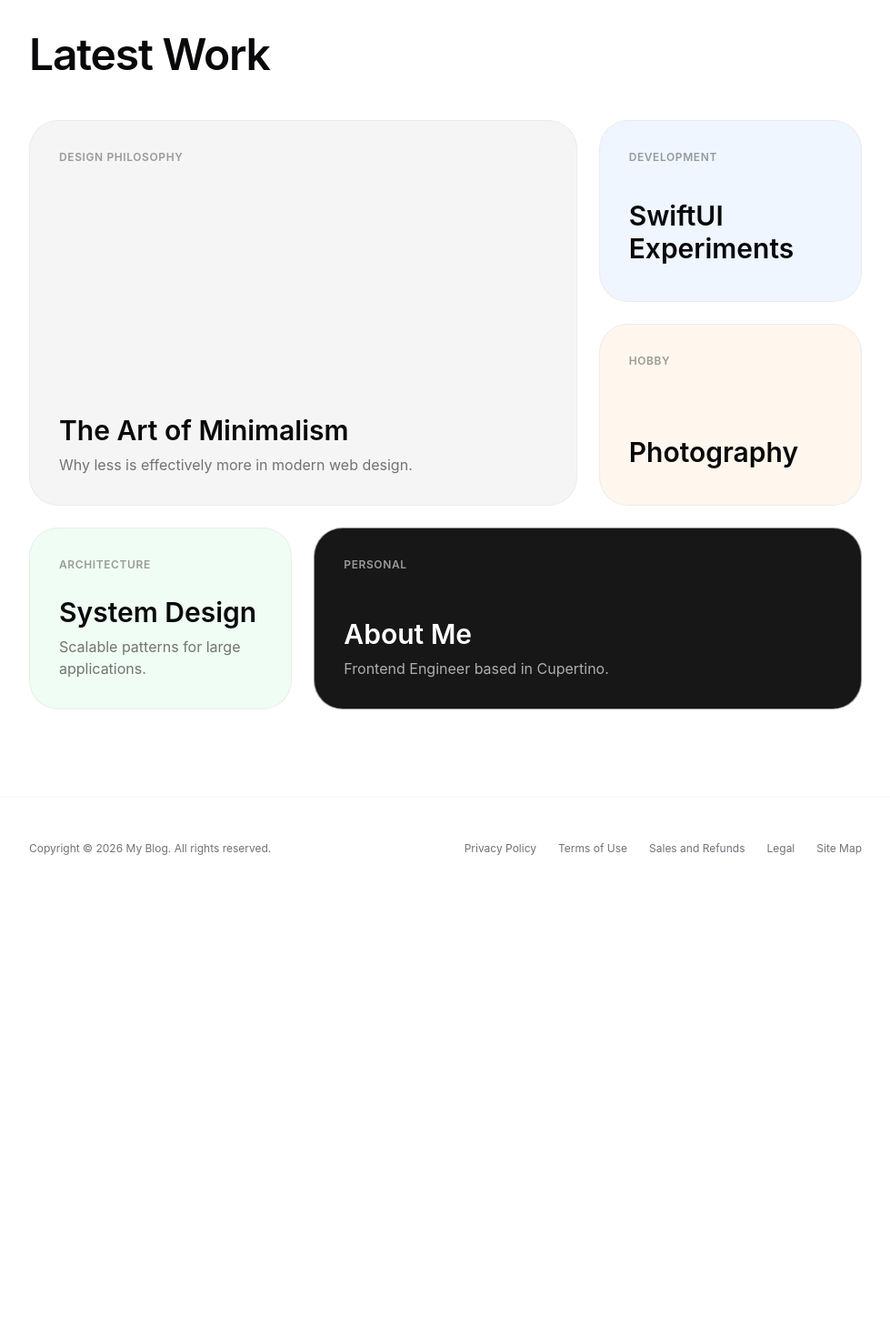
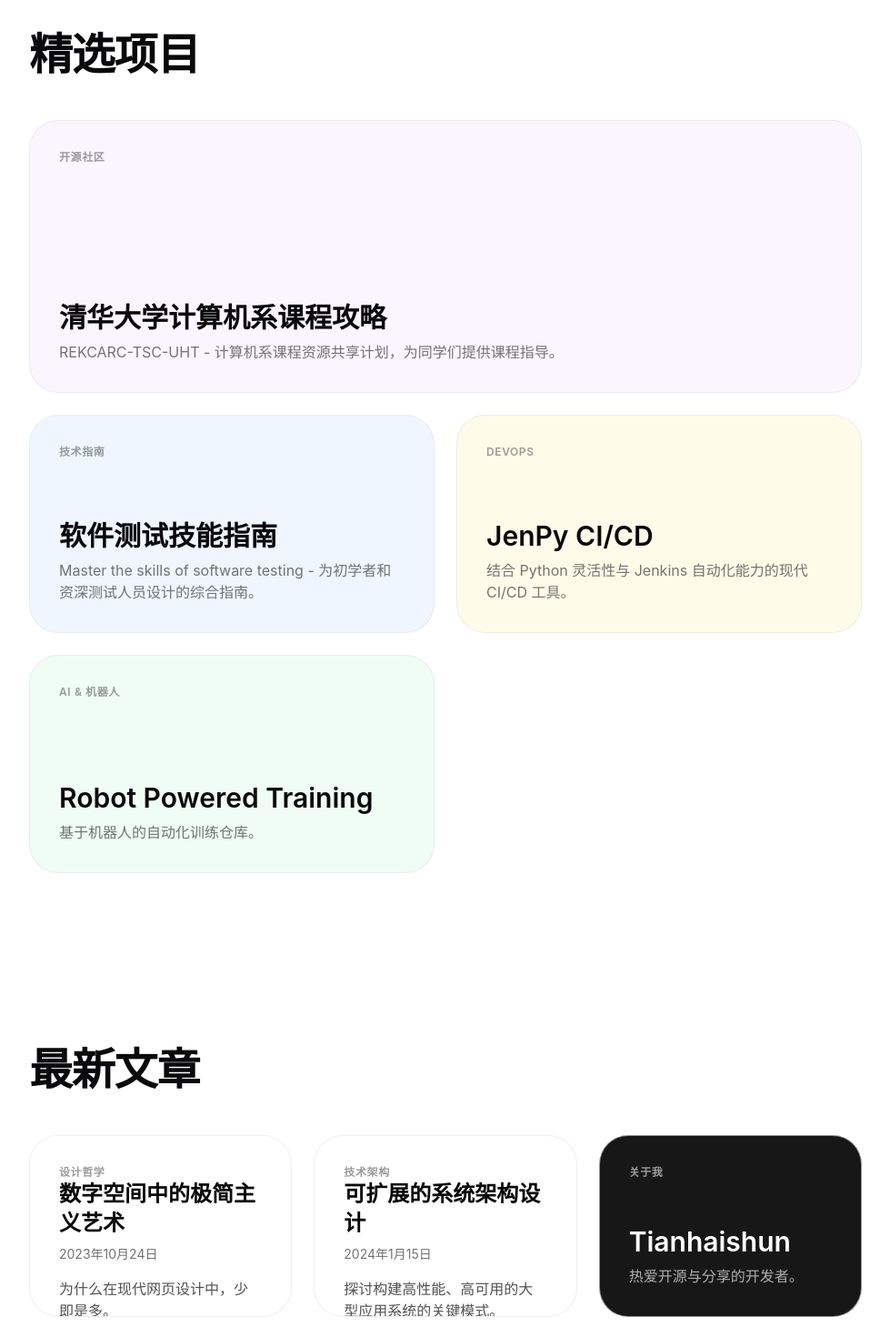
Before and after one commit to tianhaishun/appleStyle, a React (Vite) app: page / in a window 1280 px wide. Shown: the part 780-2250 px from the top of the page at 91% size, without its empty margins (150-1129 px from the left). Before the commit the page ends 1769 px from the top, so only its background shows below. Built offline with nearby package versions, Linux system fonts and the light colour scheme.

Commit message:
feat: localize content and add real projects

```diff
--- a/src/components/layout/Footer.tsx
+++ b/src/components/layout/Footer.tsx
@@ -5,13 +5,12 @@ export function Footer() {
     <footer className="bg-background py-12 border-t border-neutral-100 dark:border-white/10">
       <Container>
         <div className="flex flex-col md:flex-row justify-between items-center text-xs text-muted-foreground space-y-4 md:space-y-0">
-          <p>Copyright © {new Date().getFullYear()} My Blog. All rights reserved.</p>
+          <p>Copyright © {new Date().getFullYear()} Tianhaishun. 保留所有权利。</p>
           <div className="flex space-x-6">
-            <a href="#" className="hover:underline">Privacy Policy</a>
-            <a href="#" className="hover:underline">Terms of Use</a>
-            <a href="#" className="hover:underline">Sales and Refunds</a>
-            <a href="#" className="hover:underline">Legal</a>
-            <a href="#" className="hover:underline">Site Map</a>
+            <a href="#" className="hover:underline">隐私政策</a>
+            <a href="#" className="hover:underline">使用条款</a>
+            <a href="#" className="hover:underline">法律信息</a>
+            <a href="#" className="hover:underline">站点地图</a>
           </div>
         </div>
       </Container>
--- a/src/components/layout/Navbar.tsx
+++ b/src/components/layout/Navbar.tsx
@@ -1,29 +1,15 @@
-import { useState, useEffect } from "react";
+import { useState } from "react";
 import { motion, useScroll, useMotionValueEvent } from "framer-motion";
 import { cn } from "@/lib/utils";
 import { Container } from "@/components/ui/Container";
 import { Menu, X } from "lucide-react";
-import { Button } from "@/components/ui/Button";
-
-const navLinks = [
-  { name: "Store", href: "#" },
-  { name: "Mac", href: "#" },
-  { name: "iPad", href: "#" },
-  { name: "iPhone", href: "#" },
-  { name: "Watch", href: "#" },
-  { name: "Vision", href: "#" },
-  { name: "AirPods", href: "#" },
-  { name: "TV & Home", href: "#" },
-  { name: "Entertainment", href: "#" },
-  { name: "Accessories", href: "#" },
-  { name: "Support", href: "#" },
-];
 
 // For a blog, let's adapt:
 const blogLinks = [
-  { name: "Articles", href: "#articles" },
-  { name: "Projects", href: "#projects" },
-  { name: "About", href: "#about" },
+  { name: "首页", href: "/" },
+  { name: "文章", href: "#articles" }, // In a real app with routing, this might be /articles
+  { name: "项目", href: "#projects" },
+  { name: "关于我", href: "#about" },
 ];
 
 export function Navbar() {
@@ -61,11 +47,11 @@ export function Navbar() {
 
             {/* Logo - Centered on mobile, Left/Center on Desktop */}
             <a href="/" className="text-xl font-semibold tracking-tight md:absolute md:left-6 lg:left-8">
-               Blog
+               tianhaishun
             </a>
 
             {/* Desktop Navigation */}
-            <nav className="hidden md:flex items-center space-x-8 text-xs font-medium text-foreground/80">
+            <nav className="hidden md:flex items-center space-x-8 text-sm font-medium text-foreground/80">
               {blogLinks.map((link) => (
                 <a
                   key={link.name}
--- a/src/components/sections/BentoGrid.tsx
+++ b/src/components/sections/BentoGrid.tsx
@@ -1,92 +1,42 @@
-import { Container, Section } from "@/components/ui/Container";
+import { Section } from "@/components/ui/Container";
 import { FadeIn, FadeInStagger } from "@/components/animations/FadeIn";
 import { cn } from "@/lib/utils";
 import { ArrowUpRight } from "lucide-react";
-
-interface BentoItem {
-  title: string;
-  category: string;
-  description?: string;
-  image?: string; // In real app, this would be an image URL
-  className?: string; // For col-span
-  href?: string;
-  dark?: boolean; // For white text on dark background cards
-}
-
-const items: BentoItem[] = [
-  {
-    title: "The Art of Minimalism",
-    category: "Design Philosophy",
-    description: "Why less is effectively more in modern web design.",
-    className: "md:col-span-2 md:row-span-2 min-h-[400px]",
-    image: "bg-neutral-100 dark:bg-neutral-800", // Placeholder for image
-    href: "/articles/minimalism"
-  },
-  {
-    title: "SwiftUI Experiments",
-    category: "Development",
-    className: "md:col-span-1 md:row-span-1 min-h-[200px]",
-    image: "bg-blue-50 dark:bg-blue-950/30",
-    href: "/projects/swiftui"
-  },
-  {
-    title: "Photography",
-    category: "Hobby",
-    className: "md:col-span-1 md:row-span-1 min-h-[200px]",
-    image: "bg-orange-50 dark:bg-orange-950/30",
-    href: "/hobbies/photo"
-  },
-  {
-    title: "System Design",
-    category: "Architecture",
-    description: "Scalable patterns for large applications.",
-    className: "md:col-span-1 md:row-span-1 min-h-[200px]",
-    image: "bg-green-50 dark:bg-green-950/30",
-    href: "/articles/system-design"
-  },
-  {
-    title: "About Me",
-    category: "Personal",
-    description: "Frontend Engineer based in Cupertino.",
-    className: "md:col-span-2 md:row-span-1 min-h-[200px]",
-    dark: true,
-    image: "bg-neutral-900", // Dark card
-    href: "/about"
-  },
-];
+import { projects } from "@/data/projects";
+import { articles } from "@/data/articles";
+import { Link } from "react-router-dom";
 
 export function BentoGrid() {
   return (
-    <Section>
+    <>
+      <Section id="projects">
         <FadeIn>
-        <h2 className="text-3xl md:text-5xl font-semibold mb-12 tracking-tight">Latest Work</h2>
+          <h2 className="text-3xl md:text-5xl font-semibold mb-12 tracking-tight">精选项目</h2>
         </FadeIn>
 
         <FadeInStagger>
-        <div className="grid grid-cols-1 md:grid-cols-3 gap-6 auto-rows-[minmax(200px,auto)]">
-          {items.map((item, index) => (
-            <FadeIn key={index} className={cn("relative group overflow-hidden rounded-[2rem] border border-neutral-200/60 dark:border-neutral-800 transition-all duration-300 hover:shadow-xl hover:shadow-black/5 hover:scale-[1.01]", item.image, item.className)}>
-              <a href={item.href} className="absolute inset-0 z-10 block" aria-label={`Read more about ${item.title}`}>
-                 <span className="sr-only">Read more</span>
+          <div className="grid grid-cols-1 md:grid-cols-2 gap-6 auto-rows-[minmax(240px,auto)]">
+            {projects.map((project, index) => (
+              <FadeIn key={index} className={cn("relative group overflow-hidden rounded-[2rem] border border-neutral-200/60 dark:border-neutral-800 transition-all duration-300 hover:shadow-xl hover:shadow-black/5 hover:scale-[1.01] bg-neutral-50 dark:bg-neutral-900/50", project.imageClass, project.featured ? "md:col-span-2 md:row-span-1 min-h-[300px]" : "")}>
+                <a href={project.href} target="_blank" rel="noopener noreferrer" className="absolute inset-0 z-10 block" aria-label={`查看项目 ${project.title}`}>
+                   <span className="sr-only">查看项目</span>
                 </a>
 
-              <div className={cn("absolute inset-0 p-8 flex flex-col justify-between h-full", item.dark ? "text-white" : "text-foreground")}>
+                <div className={cn("absolute inset-0 p-8 flex flex-col justify-between h-full", project.dark ? "text-white" : "text-foreground")}>
                   <div className="flex justify-between items-start">
-                   <span className={cn("text-xs font-semibold uppercase tracking-wider opacity-70", item.dark ? "text-neutral-300" : "text-neutral-500")}>
-                      {item.category}
+                     <span className={cn("text-xs font-semibold uppercase tracking-wider opacity-70", project.dark ? "text-neutral-300" : "text-neutral-500")}>
+                        {project.category}
                      </span>
-                   <ArrowUpRight className={cn("w-5 h-5 opacity-0 -translate-y-2 translate-x-2 transition-all duration-300 group-hover:opacity-100 group-hover:translate-y-0 group-hover:translate-x-0", item.dark ? "text-white" : "text-foreground")} />
+                     <ArrowUpRight className={cn("w-5 h-5 opacity-0 -translate-y-2 translate-x-2 transition-all duration-300 group-hover:opacity-100 group-hover:translate-y-0 group-hover:translate-x-0", project.dark ? "text-white" : "text-foreground")} />
                   </div>
 
                   <div>
                     <h3 className="text-2xl md:text-3xl font-semibold mb-2 leading-tight">
-                    {item.title}
+                      {project.title}
                     </h3>
-                  {item.description && (
-                    <p className={cn("text-base opacity-80", item.dark ? "text-neutral-300" : "text-neutral-600")}>
-                      {item.description}
+                    <p className={cn("text-base opacity-80", project.dark ? "text-neutral-300" : "text-neutral-600")}>
+                      {project.description}
                     </p>
-                  )}
                   </div>
                 </div>
               </FadeIn>
@@ -94,5 +44,67 @@ export function BentoGrid() {
           </div>
         </FadeInStagger>
       </Section>
+
+      <Section id="articles" className="pt-0">
+        <FadeIn>
+          <h2 className="text-3xl md:text-5xl font-semibold mb-12 tracking-tight">最新文章</h2>
+        </FadeIn>
+
+        <FadeInStagger>
+          <div className="grid grid-cols-1 md:grid-cols-3 gap-6 auto-rows-[minmax(200px,auto)]">
+             {articles.map((article, index) => (
+               <FadeIn key={index} className="relative group overflow-hidden rounded-[2rem] border border-neutral-200/60 dark:border-neutral-800 transition-all duration-300 hover:shadow-xl hover:shadow-black/5 hover:scale-[1.01] bg-white dark:bg-neutral-900">
+                  <Link to={`/articles/${article.slug}`} className="absolute inset-0 z-10 block">
+                     <span className="sr-only">阅读文章</span>
+                  </Link>
+
+                  <div className="absolute inset-0 p-8 flex flex-col justify-between h-full">
+                    <div className="flex justify-between items-start">
+                       <span className="text-xs font-semibold uppercase tracking-wider opacity-70 text-neutral-500">
+                          {article.category}
+                       </span>
+                    </div>
+
+                    <div>
+                      <h3 className="text-xl md:text-2xl font-semibold mb-2 leading-tight text-foreground">
+                        {article.title}
+                      </h3>
+                      <p className="text-sm text-neutral-500 mb-4">{article.date}</p>
+                      <p className="text-base text-neutral-600 dark:text-neutral-400 line-clamp-2">
+                        {article.description}
+                      </p>
+                    </div>
+                  </div>
+               </FadeIn>
+             ))}
+
+             {/* About Me Card */}
+             <FadeIn className="relative group overflow-hidden rounded-[2rem] border border-neutral-200/60 dark:border-neutral-800 transition-all duration-300 hover:shadow-xl hover:shadow-black/5 hover:scale-[1.01] bg-neutral-900 text-white md:col-span-1">
+                <a href="https://github.com/tianhaishun" target="_blank" rel="noopener noreferrer" className="absolute inset-0 z-10 block">
+                   <span className="sr-only">关于我</span>
+                </a>
+
+                <div className="absolute inset-0 p-8 flex flex-col justify-between h-full">
+                   <div className="flex justify-between items-start">
+                      <span className="text-xs font-semibold uppercase tracking-wider opacity-70 text-neutral-300">
+                         关于我
+                      </span>
+                      <ArrowUpRight className="w-5 h-5 opacity-0 -translate-y-2 translate-x-2 transition-all duration-300 group-hover:opacity-100 group-hover:translate-y-0 group-hover:translate-x-0 text-white" />
+                   </div>
+
+                   <div>
+                     <h3 className="text-2xl md:text-3xl font-semibold mb-2 leading-tight">
+                       Tianhaishun
+                     </h3>
+                     <p className="text-base opacity-80 text-neutral-300">
+                       热爱开源与分享的开发者。
+                     </p>
+                   </div>
+                </div>
+             </FadeIn>
+          </div>
+        </FadeInStagger>
+      </Section>
+    </>
   );
 }
--- /dev/null
+++ b/src/data/articles.ts
@@ -0,0 +1,68 @@
+export interface Article {
+  slug: string;
+  title: string;
+  category: string;
+  date: string;
+  readTime: string;
+  description: string;
+  content: string; // In a real app, this might be MDX or HTML
+}
+
+export const articles: Article[] = [
+  {
+    slug: "minimalism",
+    title: "数字空间中的极简主义艺术",
+    category: "设计哲学",
+    date: "2023年10月24日",
+    readTime: "5 分钟阅读",
+    description: "为什么在现代网页设计中，少即是多。",
+    content: `
+      <p class="lead text-xl text-foreground/80 font-medium leading-relaxed mb-8">
+        极简主义不仅仅是减法，更是为了增加意义。在这个数字噪音充斥的世界里，留白是一种奢侈。
+      </p>
+
+      <p class="mb-6 text-lg leading-relaxed text-foreground/90">
+        当我们回顾用户界面的演变时，可以看到一个明显的趋势：做减法。但真正的减法不是空洞，而是聚焦。Apple 的设计哲学一直教导我们，每一个元素都必须有其目的。如果它不能帮助用户达成目标，那它就仅仅是装饰。
+      </p>
+
+      <h2 class="text-2xl font-semibold mt-12 mb-6 tracking-tight">留白的力量</h2>
+
+      <p class="mb-6 text-lg leading-relaxed text-foreground/90">
+        留白是主动的，而非被动的。它引导视线，构建层级，给内容以呼吸的空间。通过增加边距和填充，我们向用户传达什么是真正重要的。
+      </p>
+
+      <blockquote class="border-l-4 border-foreground pl-6 py-2 my-10 italic text-xl font-medium text-foreground">
+        "完美不是无以复加，而是无以复减。"
+      </blockquote>
+
+      <h2 class="text-2xl font-semibold mt-12 mb-6 tracking-tight">字体即界面</h2>
+
+      <p class="mb-6 text-lg leading-relaxed text-foreground/90">
+        在内容优先的方法中，排版就是界面本身。字体的字重、大小和行高可以取代传统的边框和背景色。San Francisco，作为 Apple 的系统字体，在这方面表现卓越——既中性到足以“消失”，又独特到在任何尺寸下都清晰可辨。
+      </p>
+
+      <p class="mb-6 text-lg leading-relaxed text-foreground/90">
+        当我们继续构建 Web 时，请记住，我们的工作不是填满屏幕，而是清理道路。
+      </p>
+    `,
+  },
+  {
+    slug: "system-design",
+    title: "可扩展的系统架构设计",
+    category: "技术架构",
+    date: "2024年1月15日",
+    readTime: "8 分钟阅读",
+    description: "探讨构建高性能、高可用的大型应用系统的关键模式。",
+    content: `
+      <p class="lead text-xl text-foreground/80 font-medium leading-relaxed mb-8">
+        随着用户规模的增长，系统架构的复杂性呈指数级上升。如何在保证开发效率的同时，维持系统的高可用性和可扩展性？
+      </p>
+
+      <h2 class="text-2xl font-semibold mt-12 mb-6 tracking-tight">微服务 vs 单体</h2>
+
+      <p class="mb-6 text-lg leading-relaxed text-foreground/90">
+        并没有绝对正确的架构，只有最适合当前业务阶段的架构。过早的微服务化会带来不必要的运维负担，而坚持单体架构则可能在后期成为瓶颈。
+      </p>
+    `,
+  },
+];
--- /dev/null
+++ b/src/data/projects.ts
@@ -0,0 +1,41 @@
+export interface Project {
+  title: string;
+  category: string;
+  description: string;
+  href: string;
+  imageClass?: string;
+  dark?: boolean;
+  featured?: boolean;
+}
+
+export const projects: Project[] = [
+  {
+    title: "清华大学计算机系课程攻略",
+    category: "开源社区",
+    description: "REKCARC-TSC-UHT - 计算机系课程资源共享计划，为同学们提供课程指导。",
+    href: "https://github.com/tianhaishun/REKCARC-TSC-UHT",
+    imageClass: "bg-purple-50 dark:bg-purple-950/30",
+    featured: true,
+  },
+  {
+    title: "软件测试技能指南",
+    category: "技术指南",
+    description: "Master the skills of software testing - 为初学者和资深测试人员设计的综合指南。",
+    href: "https://github.com/tianhaishun/software-testing-guide",
+    imageClass: "bg-blue-50 dark:bg-blue-950/30",
+  },
+  {
+    title: "JenPy CI/CD",
+    category: "DevOps",
+    description: "结合 Python 灵活性与 Jenkins 自动化能力的现代 CI/CD 工具。",
+    href: "https://github.com/tianhaishun/JenPy",
+    imageClass: "bg-yellow-50 dark:bg-yellow-950/30",
+  },
+  {
+    title: "Robot Powered Training",
+    category: "AI & 机器人",
+    description: "基于机器人的自动化训练仓库。",
+    href: "https://github.com/tianhaishun/robot-powered-training",
+    imageClass: "bg-green-50 dark:bg-green-950/30",
+  },
+];
--- a/src/pages/Article.tsx
+++ b/src/pages/Article.tsx
@@ -1,8 +1,26 @@
 import { Navbar } from "@/components/layout/Navbar";
 import { Footer } from "@/components/layout/Footer";
 import { FadeIn } from "@/components/animations/FadeIn";
+import { useParams, Navigate } from "react-router-dom";
+import { articles } from "@/data/articles";
+import { useEffect } from "react";
 
 export default function Article() {
+  const { slug } = useParams();
+
+  // Find article by slug
+  const article = articles.find((a) => a.slug === slug);
+
+  // Scroll to top on mount
+  useEffect(() => {
+    window.scrollTo(0, 0);
+  }, [slug]);
+
+  // If article not found, redirect to home (or 404 page in a real app)
+  if (!article) {
+    return <Navigate to="/" replace />;
+  }
+
   return (
     <div className="bg-background min-h-screen flex flex-col font-sans">
       <Navbar />
@@ -10,54 +28,23 @@ export default function Article() {
         <article className="mx-auto max-w-[680px] px-6">
           <FadeIn>
             <div className="mb-10 text-center">
-              <span className="text-sm font-semibold text-blue-600 uppercase tracking-wider mb-3 block">Design Philosophy</span>
+              <span className="text-sm font-semibold text-blue-600 uppercase tracking-wider mb-3 block">{article.category}</span>
               <h1 className="text-4xl md:text-5xl font-bold tracking-tight text-foreground mb-6 leading-tight">
-                The Art of Minimalism in Digital Spaces
+                {article.title}
               </h1>
               <div className="flex items-center justify-center space-x-4 text-sm text-muted-foreground">
-                <time dateTime="2023-10-24">October 24, 2023</time>
+                <time>{article.date}</time>
                 <span>•</span>
-                <span>5 min read</span>
+                <span>{article.readTime}</span>
               </div>
             </div>
           </FadeIn>
 
           <FadeIn delay={0.2}>
-             <div className="prose prose-lg prose-neutral dark:prose-invert mx-auto">
-               <p className="lead text-xl text-foreground/80 font-medium leading-relaxed mb-8">
-                 Minimalism isn't just about subtracting elements; it's about adding meaning. In a world of digital noise, silence is a luxury.
-               </p>
-
-               <p className="mb-6 text-lg leading-relaxed text-foreground/90">
-                 When we look at the evolution of user interfaces, we see a clear trend towards reduction. But true reduction isn't empty—it's focused. Apple's design philosophy has always taught us that every element must serve a purpose. If it doesn't help the user achieve their goal, it's merely decoration.
-               </p>
-
-               <h2 className="text-2xl font-semibold mt-12 mb-6 tracking-tight">The Power of White Space</h2>
-
-               <p className="mb-6 text-lg leading-relaxed text-foreground/90">
-                 White space is active, not passive. It guides the eye, creates hierarchy, and gives content room to breathe. By increasing the margins and padding, we signal to the user what is truly important.
-               </p>
-
-               <blockquote className="border-l-4 border-foreground pl-6 py-2 my-10 italic text-xl font-medium text-foreground">
-                 "Perfection is achieved, not when there is nothing more to add, but when there is nothing left to take away."
-               </blockquote>
-
-               <h2 className="text-2xl font-semibold mt-12 mb-6 tracking-tight">Typography as UI</h2>
-
-               <p className="mb-6 text-lg leading-relaxed text-foreground/90">
-                 In a content-first approach, typography becomes the interface. The weight, size, and leading of your type system can replace traditional borders and background colors. San Francisco, Apple's system font, excels at this—neutral enough to disappear, yet distinct enough to be legible at any size.
-               </p>
-
-               <div className="my-12 p-8 bg-neutral-100 dark:bg-neutral-900 rounded-2xl">
-                 <p className="text-center text-sm font-mono text-muted-foreground">
-                   Figure 1: The relationship between spacing and cognitive load.
-                 </p>
-               </div>
-
-               <p className="mb-6 text-lg leading-relaxed text-foreground/90">
-                 As we continue to build for the web, let's remember that our job is not to fill the screen, but to clear the path.
-               </p>
-             </div>
+             <div
+               className="prose prose-lg prose-neutral dark:prose-invert mx-auto"
+               dangerouslySetInnerHTML={{ __html: article.content }}
+             />
           </FadeIn>
         </article>
       </main>
```
Also changed, not shown: src/components/sections/Hero.tsx (+6 -6 lines), 1 other file (tests, documents, lock files or other folders). Lines whose indentation alone changed are shown as unchanged.
